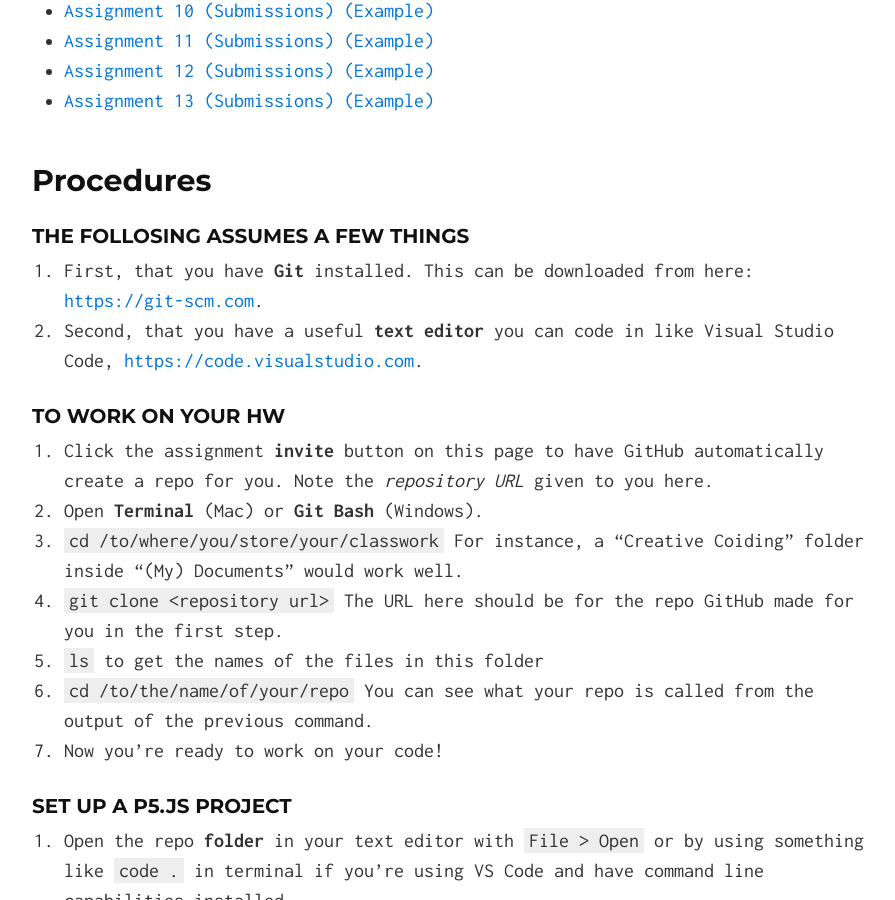
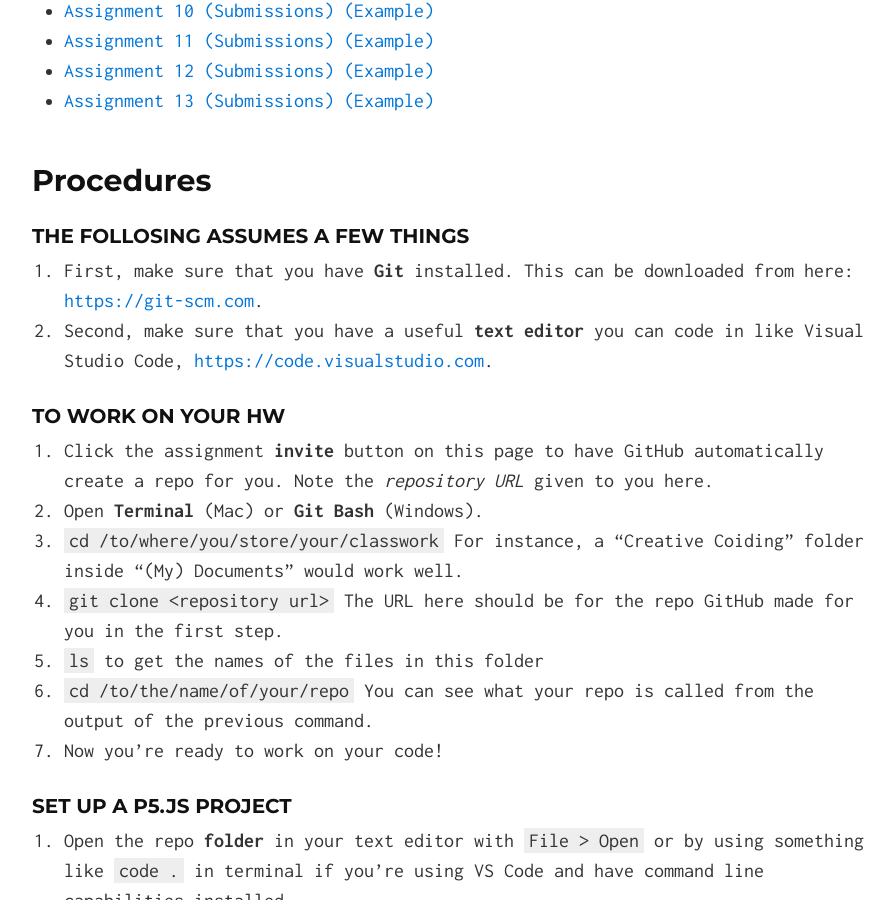
Before and after one commit to lsudigitalart/lsudigitalart.github.io, a Jekyll site: the page built from 2210/index.md, in a window 1280 px wide and 900 px high, scrolled down 1214 px. Shown: the whole window, without its empty margins (186-1081 px from the left). Built offline with Jekyll 4.4.1, drawn with Linux system fonts in a browser that asks for light colours; our own code applies the rules of GitHub Pages for plain Markdown files; some of the changed text lies outside the part shown.

Commit message:
scaffold

```diff
--- a/2210/index.md
+++ b/2210/index.md
@@ -30,8 +30,8 @@ ART 2210 Creative Coding is an applied course that focuses on creating internet
 ## Procedures
 
 ### The follosing assumes a few things
-1. First, that you have **Git** installed. This can be downloaded from here: <https://git-scm.com>.
-2. Second, that you have a useful **text editor** you can code in like Visual Studio Code, <https://code.visualstudio.com>.
+1. First, make sure that you have **Git** installed. This can be downloaded from here: <https://git-scm.com>.
+2. Second, make sure that you have a useful **text editor** you can code in like Visual Studio Code, <https://code.visualstudio.com>.
 
 ### To work on your HW
 1. Click the assignment **invite** button on this page to have GitHub automatically create a repo for you. Note the *repository URL* given to you here.
@@ -106,8 +106,10 @@ ART 2210 Creative Coding is an applied course that focuses on creating internet
 <!doctype html>
 <html>
   <head>
+    <title>p5.js</title>
     <script src="p5.min.js"></script>
     <script src="sketch.js"></script>
+    <style> body {padding: 0; margin: 0;} </style>
   </head>
   <body>
   </body>
```
Also changed, not shown: other parts of 2210/index.md (+2 -2 lines).
